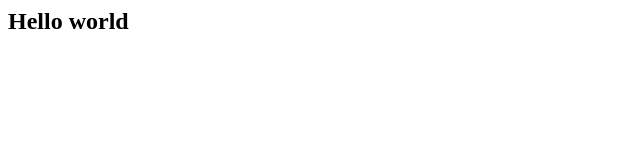
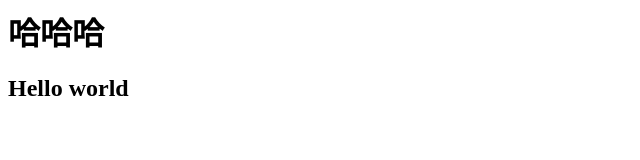
Before and after one commit to coderxiaoyu/github-demo, a plain HTML site: page index.html in a window 1280 px wide. Shown: the whole page, without its empty margins (0-640 px from the left). Drawn offline with Linux system fonts and the light colour scheme.

Commit message:
修改index

```diff
--- a/index.html
+++ b/index.html
@@ -6,6 +6,7 @@
   <title>Document</title>
 </head>
 <body>
+  <h1>哈哈哈</h1>
   <h2>Hello world</h2>
 </body>
 </html>
```
